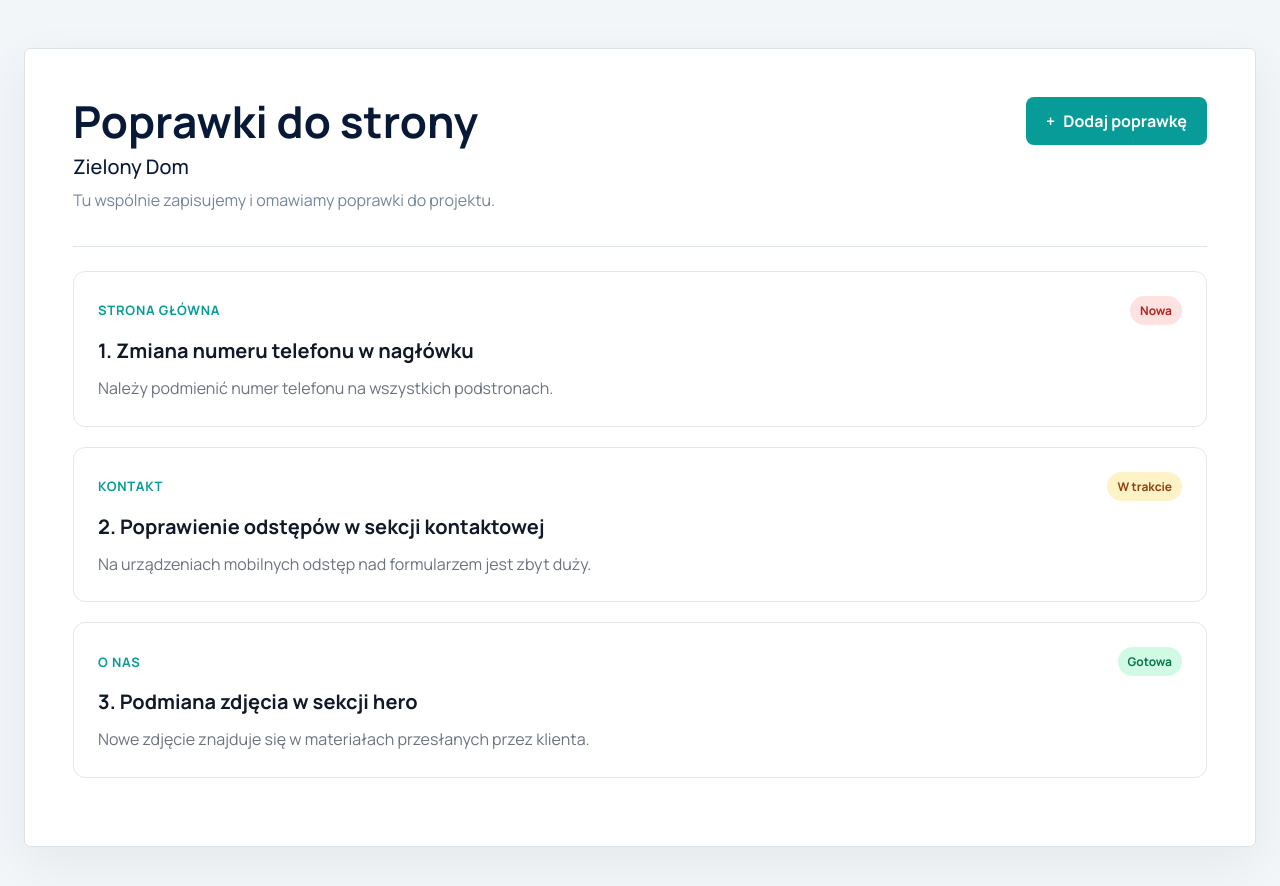
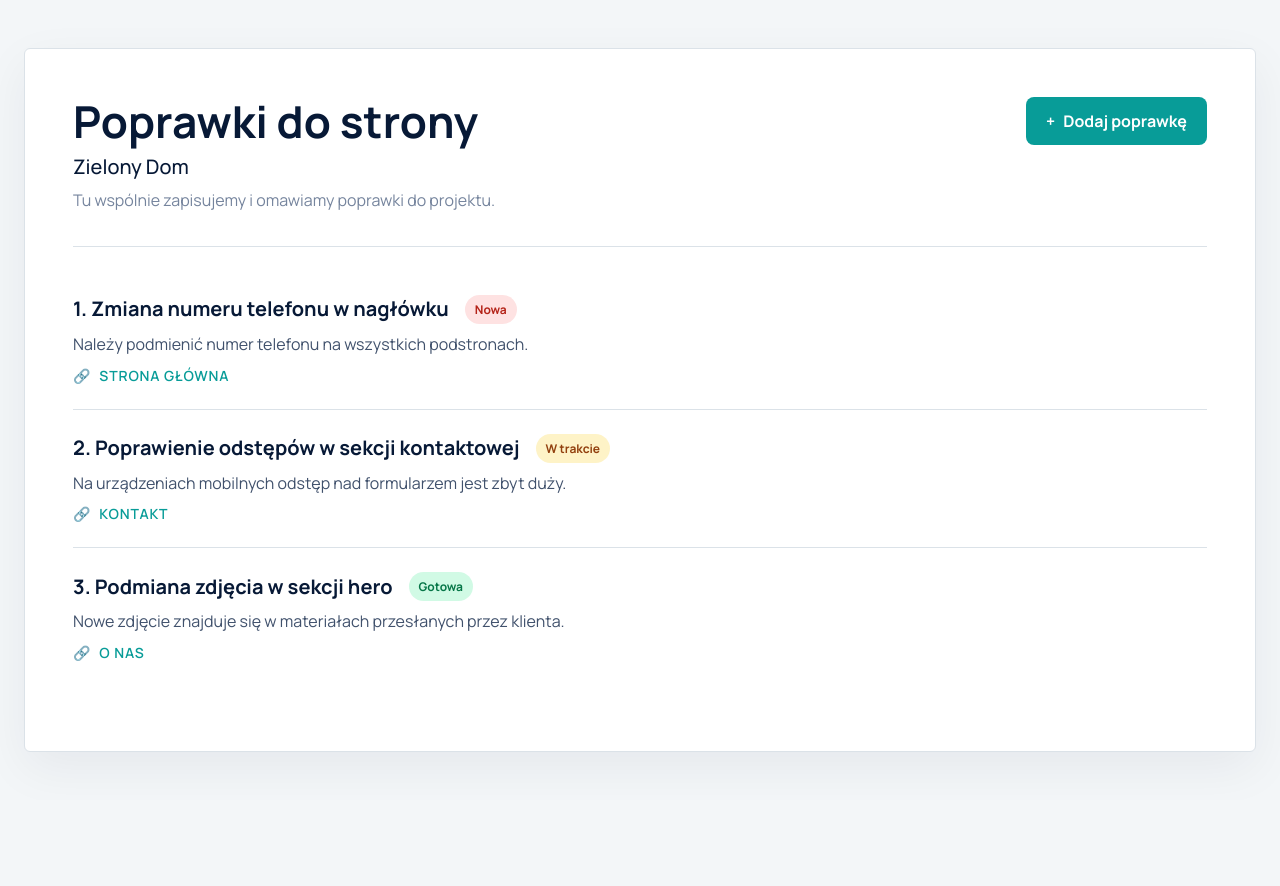
Before and after one commit to natalkakielbicka-coder/corrections-manager, a Vue app: page / in a window 1280 px wide. Shown: the top 886 px of the page. After the commit the page ends 800 px from the top, so only its background shows below. Built offline with nearby package versions, Linux system fonts and the light colour scheme.

Commit message:
Style corrections list

```diff
--- a/src/components/corrections/CorrectionCard.vue
+++ b/src/components/corrections/CorrectionCard.vue
@@ -15,10 +15,11 @@ const props = defineProps({
 
 <template>
   <article class="correction-card">
-    <div class="correction-card__meta">
-      <p class="correction-card__page">
-        {{ correction.page }}
-      </p>
+    <div class="correction-card__header">
+      <h2 class="correction-card__title">
+        <span>{{ number }}.</span>
+        {{ correction.title }}
+      </h2>
 
       <span
         class="correction-card__status"
@@ -28,24 +29,25 @@ const props = defineProps({
       </span>
     </div>
 
-    <h2 class="correction-card__title">
-      <span>{{ number }}.</span>
-      {{ correction.title }}
-    </h2>
-
     <p class="correction-card__description">
       {{ correction.description }}
+    </p>
+
+    <p class="correction-card__page">
+      <span aria-hidden="true">🔗</span>
+      {{ correction.page }}
     </p>
   </article>
 </template>
 
 <style scoped>
 .correction-card {
-  padding: 24px;
-  border: 1px solid #e5e7eb;
-  border-radius: 12px;
-  background-color: #ffffff;
-  margin-bottom: 20px;
+  padding-block: 24px;
+  border-bottom: 1px solid var(--color-border);
+}
+
+.correction-card:last-child {
+  border-bottom: 0;
 }
 
 .correction-card__title {
@@ -69,14 +71,6 @@ const props = defineProps({
   letter-spacing: 0.06em;
 }
 
-.correction-card__meta {
-  display: flex;
-  align-items: center;
-  justify-content: space-between;
-  gap: 16px;
-  margin-bottom: 12px;
-}
-
 .correction-card__page {
   margin: 0;
   color: var(--color-brand);
@@ -84,6 +78,35 @@ const props = defineProps({
   font-weight: 700;
   text-transform: uppercase;
   letter-spacing: 0.06em;
+}
+
+.correction-card__header {
+  display: flex;
+  align-items: center;
+  gap: 16px;
+}
+
+.correction-card__title {
+  margin: 0;
+  color: var(--color-heading);
+  font-size: 20px;
+  line-height: 1.4;
+}
+
+.correction-card__description {
+  margin: 8px 0 0;
+  color: var(--color-text);
+  line-height: 1.6;
+}
+
+.correction-card__page {
+  display: flex;
+  align-items: center;
+  gap: 8px;
+  margin: 8px 0 0;
+  color: var(--color-brand);
+  font-size: 14px;
+  font-weight: 600;
 }
 
 .correction-card__status {
@@ -108,4 +131,12 @@ const props = defineProps({
   background-color: #d1fae5;
   color: #067647;
 }
+
+@media (max-width: 767px) {
+  .correction-card__header {
+    align-items: flex-start;
+    flex-direction: column;
+    gap: 10px;
+  }
+}
 </style>
```
